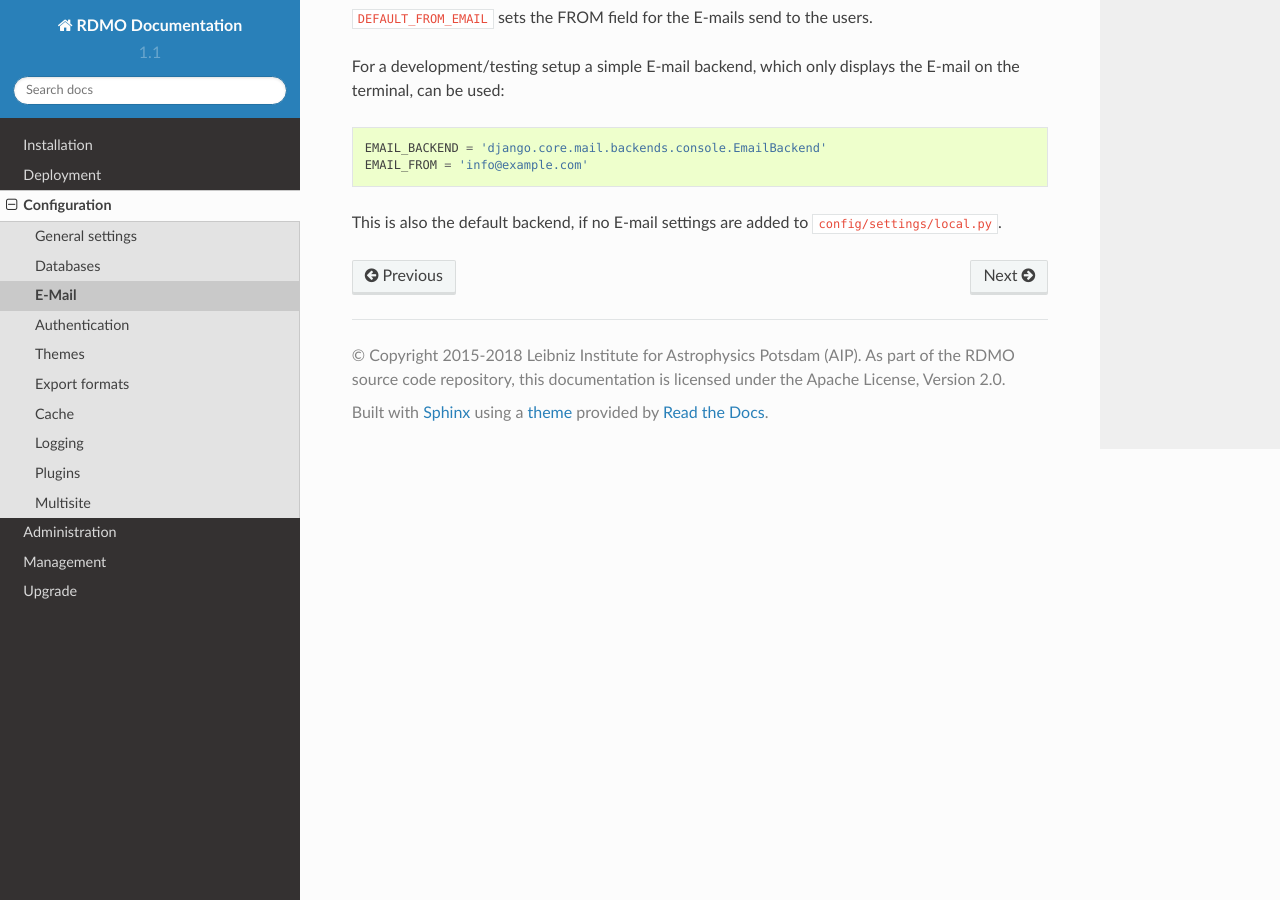
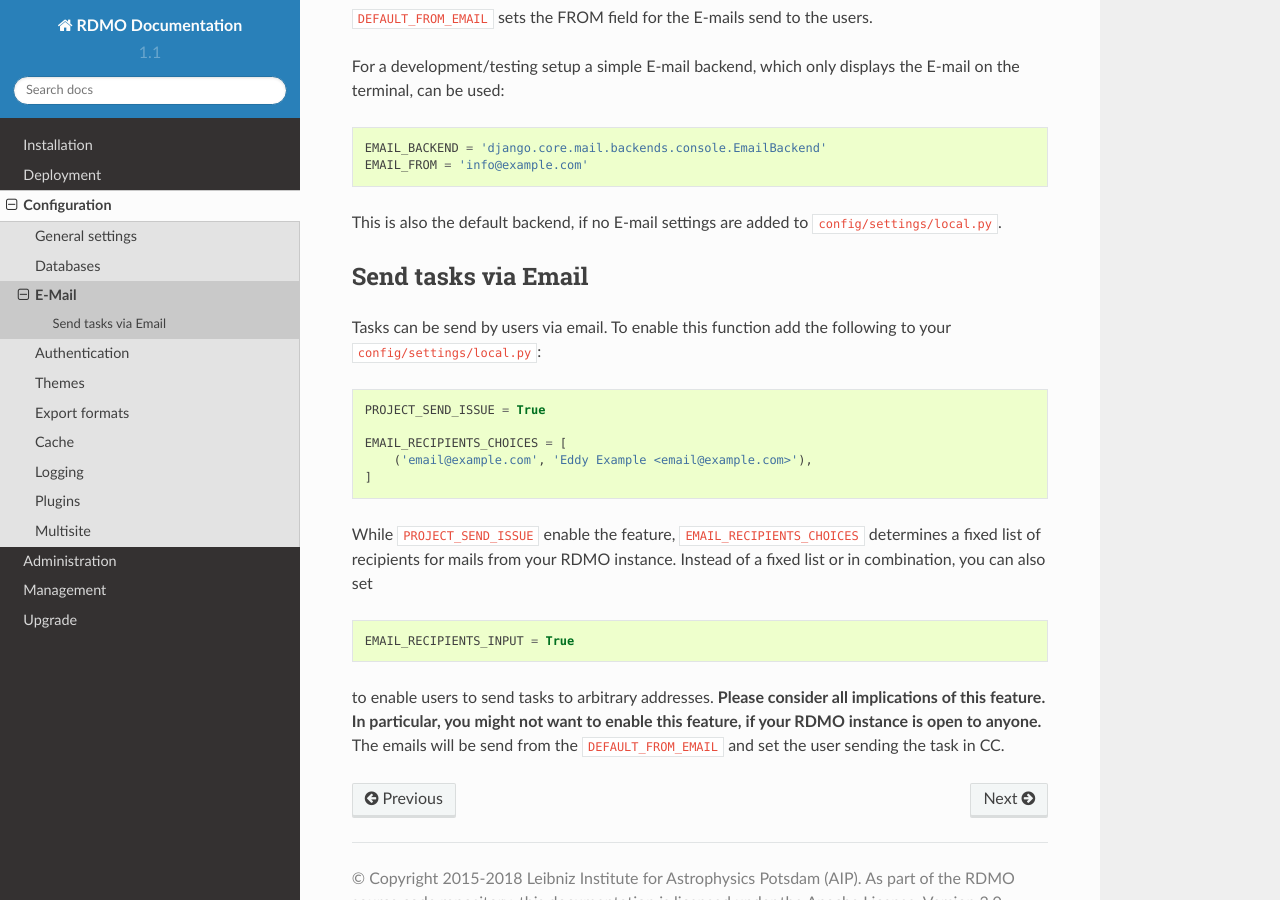
Before and after one commit to rdmorganiser/rdmo-docs, a Sphinx documentation site: the page built from docs/configuration/email.md, in a window 1280 px wide and 900 px high, scrolled down 600 px. Built offline with Sphinx 7.4.7 and the Read the Docs theme 2.0.0, drawn with Linux system fonts in a browser that asks for light colours.

Commit message:
Add Send tasks via Email

````diff
--- a/docs/configuration/email.md
+++ b/docs/configuration/email.md
@@ -28,3 +28,24 @@ EMAIL_FROM = 'info@example.com'
 ```
 
 This is also the default backend, if no E-mail settings are added to `config/settings/local.py`.
+
+
+## Send tasks via Email
+
+Tasks can be send by users via email. To enable this function add the following to your `config/settings/local.py`:
+
+```python
+PROJECT_SEND_ISSUE = True
+
+EMAIL_RECIPIENTS_CHOICES = [
+    ('email@example.com', 'Eddy Example <email@example.com>'),
+]
+```
+
+While `PROJECT_SEND_ISSUE` enable the feature, `EMAIL_RECIPIENTS_CHOICES` determines a fixed list of recipients for mails from your RDMO instance. Instead of a fixed list or in combination, you can also set
+
+```python
+EMAIL_RECIPIENTS_INPUT = True
+```
+
+to enable users to send tasks to arbitrary addresses. **Please consider all implications of this feature. In particular, you might not want to enable this feature, if your RDMO instance is open to anyone.** The emails will be send from the `DEFAULT_FROM_EMAIL` and set the user sending the task in CC.
````
